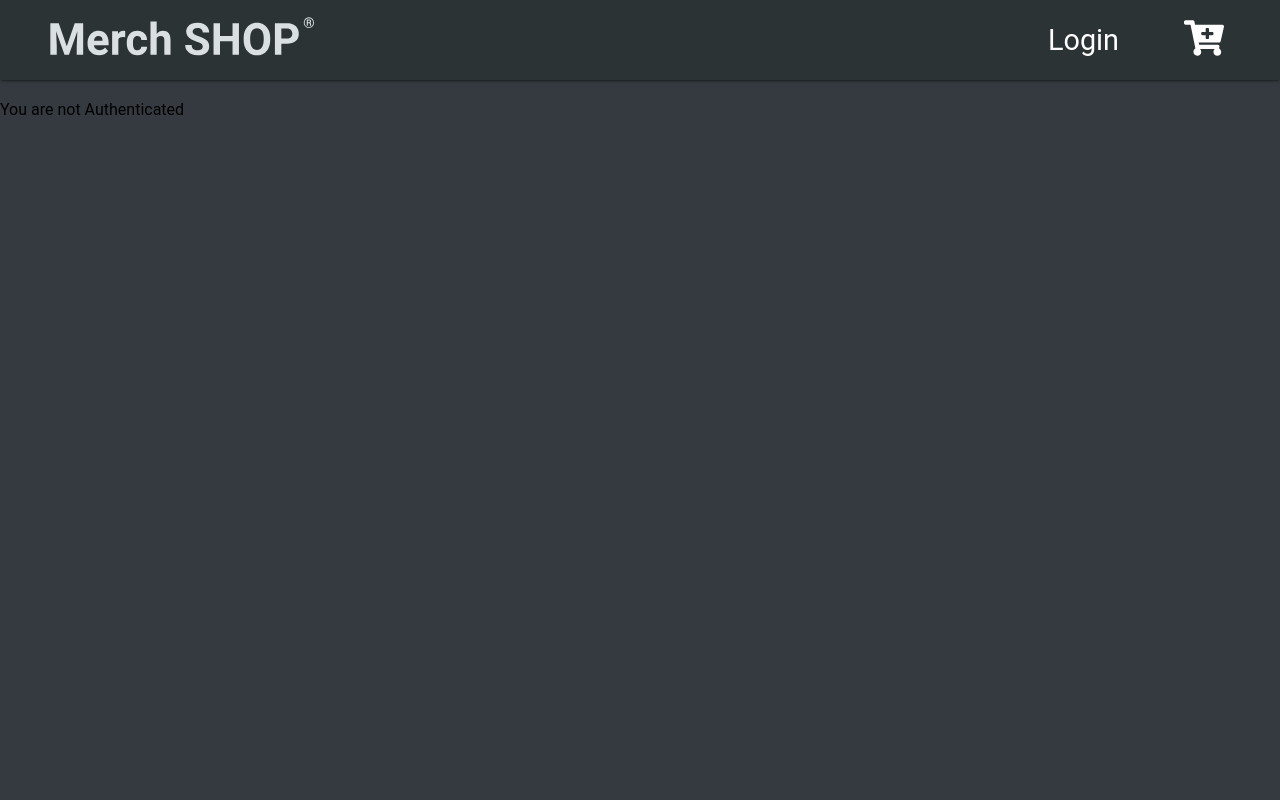
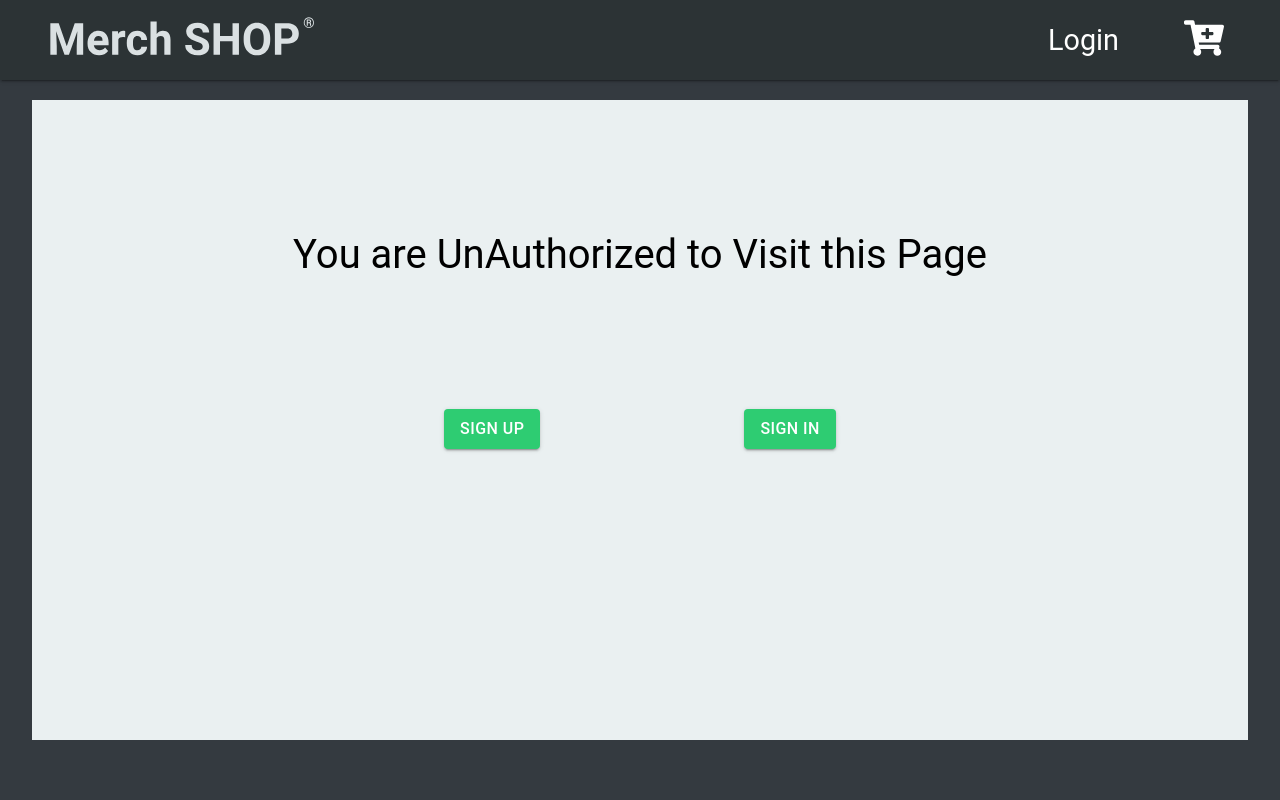
Before and after one commit to AryanshMahato/merch-shop-client, a React (Create React App) app: page /cart in a window 1280 px wide. Shown: the top 800 px of the page. Built offline with nearby package versions, Linux system fonts and the light colour scheme; no server answers.

Commit message:
UnAuthorizedPrompt Added

```diff
--- a/src/Containers/Cart/Cart.tsx
+++ b/src/Containers/Cart/Cart.tsx
@@ -7,13 +7,14 @@ import { getCart } from "../../Store/Action/Cart";
 import Background from "../../Components/Background/Background";
 import PriceDetails from "../../Components/PriceDetails/PriceDetails";
 import { Redirect } from "react-router-dom";
+import UnAuthorizedPrompt from "../UnAuthorizedPrompt/UnAuthorizedPrompt";
 
 const Cart = ({
   isAuthenticated,
   products,
   getCart,
   isLoading,
-  purchaseCompleted
+  purchaseCompleted,
 }: CartProps) => {
   const classes = styles();
 
@@ -21,16 +22,23 @@ const Cart = ({
     getCart();
   }, []);
 
-  if (!isAuthenticated) return <div>You are not Authenticated</div>;
+  if (!isAuthenticated)
+    return <UnAuthorizedPrompt />;
 
   return (
     <>
-      {purchaseCompleted && !isLoading ? <Redirect to={"/order"} /> : null}
+      {purchaseCompleted && !isLoading ? (
+        <Redirect to={"/order"} />
+      ) : null}
 
       {products && products.length ? (
-        <Background className={classes.background}>
+        <Background
+          className={classes.background}
+        >
           <div>
-            <h1 className={classes.annotation}>Proceed to Buy</h1>
+            <h1 className={classes.annotation}>
+              Proceed to Buy
+            </h1>
             <CartItems />
           </div>
           <PriceDetails />
@@ -55,10 +63,14 @@ const mapStateToProps = (state: any) => {
     isAuthenticated: state.user.authenticated,
     products: state.cart?.products,
     isLoading: state.core.isLoading,
-    purchaseCompleted: state.orders.purchaseCompleted
+    purchaseCompleted:
+      state.orders.purchaseCompleted,
   };
 };
 
 const mapDispatchToProps = { getCart };
 
-export default connect(mapStateToProps, mapDispatchToProps)(Cart);
+export default connect(
+  mapStateToProps,
+  mapDispatchToProps
+)(Cart);
--- /dev/null
+++ b/src/Containers/UnAuthorizedPrompt/UnAuthorizedPrompt.styles.ts
@@ -0,0 +1,43 @@
+import {
+  makeStyles,
+  Theme,
+} from "@material-ui/core";
+
+const styles = makeStyles((theme: Theme) => ({
+  root: {
+    flexFlow: "column",
+    justifyContent: "space-evenly",
+    alignItems: "center",
+    paddingBottom: "10rem",
+    [theme.breakpoints.down("xs")]: {
+      paddingBottom: "2rem",
+    },
+  },
+  annotation: {
+    textAlign: "center",
+    fontSize: "2.5rem",
+    fontWeight: "normal",
+    [theme.breakpoints.down("xs")]: {
+      fontSize: "1.5rem",
+    },
+  },
+  buttons: {
+    width: "80%",
+    display: "flex",
+    justifyContent: "space-evenly",
+    maxWidth: 800,
+    [theme.breakpoints.down("xs")]: {
+      flexFlow: "column",
+      height: 200,
+      alignItems: "center",
+    },
+  },
+  signUp: {
+    textDecoration: "none",
+  },
+  signIn: {
+    textDecoration: "none",
+  },
+}));
+
+export default styles;
--- /dev/null
+++ b/src/Containers/UnAuthorizedPrompt/UnAuthorizedPrompt.tsx
@@ -0,0 +1,32 @@
+import React from "react";
+import Background from "../../Components/Background/Background";
+import styles from "./UnAuthorizedPrompt.styles";
+import { NavButton } from "../../Global/Button/Buttons";
+import { Link } from "react-router-dom";
+
+const UnAuthorizedPrompt = () => {
+  const classes = styles();
+  return (
+    <Background className={classes.root}>
+      <h1 className={classes.annotation}>
+        You are UnAuthorized to Visit this Page
+      </h1>
+      <div className={classes.buttons}>
+        <Link
+          to={"/sign-up"}
+          className={classes.signUp}
+        >
+          <NavButton>Sign Up</NavButton>
+        </Link>
+        <Link
+          to={"/log-in"}
+          className={classes.signIn}
+        >
+          <NavButton>Sign In</NavButton>
+        </Link>
+      </div>
+    </Background>
+  );
+};
+
+export default UnAuthorizedPrompt;
--- a/src/Global/Button/Buttons.styles.ts
+++ b/src/Global/Button/Buttons.styles.ts
@@ -4,73 +4,80 @@ import { makeStyles } from "@material-ui/core/styles";
 const StyledButton = makeStyles(() =>
   createStyles({
     button: {
-      fontSize: "1rem"
+      fontSize: "1rem",
     },
     checkButton: {
       backgroundColor: "#01CBC6",
       "&:hover": {
-        backgroundColor: "#01b9b4"
-      }
+        backgroundColor: "#01b9b4",
+      },
     },
     authButton: {
       backgroundColor: "#3498DB",
       "&:hover": {
-        backgroundColor: "#328ecc"
-      }
+        backgroundColor: "#328ecc",
+      },
     },
     browseButton: {
       backgroundColor: "#2ECC72",
       color: "#fff",
       "&:hover": {
-        backgroundColor: "#2dbe66"
-      }
+        backgroundColor: "#2dbe66",
+      },
     },
     saveButton: {
       backgroundColor: "#2ECC72",
       color: "#fff",
       "&:hover": {
-        backgroundColor: "#2dbe66"
-      }
+        backgroundColor: "#2dbe66",
+      },
     },
     cancelButton: {
       backgroundColor: "#EA7773",
       color: "#fff",
       "&:hover": {
-        backgroundColor: "#db706c"
-      }
+        backgroundColor: "#db706c",
+      },
     },
     deleteButton: {
       height: "40px",
       backgroundColor: "#EA7773",
       color: "#fff",
       "&:hover": {
-        backgroundColor: "#db706c"
+        backgroundColor: "#db706c",
       },
       "& svg": {
         height: "28px",
-        width: "28px"
-      }
+        width: "28px",
+      },
     },
     editButton: {
       height: "40px",
       backgroundColor: "#fff",
       color: "#343A40",
       "&:hover": {
-        backgroundColor: "#dfdfdf"
+        backgroundColor: "#dfdfdf",
       },
       "& svg": {
         height: "28px",
-        width: "28px"
-      }
+        width: "28px",
+      },
     },
     newButton: {
       fontSize: "1.2rem",
       backgroundColor: "#2ECC72",
       color: "#fff",
       "&:hover": {
-        backgroundColor: "#2dbe66"
-      }
-    }
+        backgroundColor: "#2dbe66",
+      },
+    },
+    navButton: {
+      backgroundColor: "#2ECC72",
+      color: "#fff",
+      "&:hover": {
+        backgroundColor: "#2dbe66",
+      },
+    },
   })
 );
 
--- a/src/Global/Button/Buttons.tsx
+++ b/src/Global/Button/Buttons.tsx
@@ -10,7 +10,9 @@ interface ButtonProps {
   children?: React.ReactNode;
 }
 
-const AddToCartButton = ({ onClick }: ButtonProps) => {
+const AddToCartButton = ({
+  onClick,
+}: ButtonProps) => {
   const classes = styles();
   return (
     <>
@@ -25,7 +27,9 @@ const AddToCartButton = ({ onClick }: ButtonProps) => {
   );
 };
 
-const BuyNowButton = ({ onClick }: ButtonProps) => {
+const BuyNowButton = ({
+  onClick,
+}: ButtonProps) => {
   const classes = styles();
   return (
     <>
@@ -41,12 +45,18 @@ const BuyNowButton = ({ onClick }: ButtonProps) => {
   );
 };
 
-const CheckPinButton = ({ onClick }: ButtonProps) => {
+const CheckPinButton = ({
+  onClick,
+}: ButtonProps) => {
   const classes = styles();
   return (
     <>
       <Button
-        className={classes.button + " " + classes.checkButton}
+        className={
+          classes.button +
+          " " +
+          classes.checkButton
+        }
         variant={"contained"}
         color={"secondary"}
         onClick={onClick}
@@ -57,7 +67,9 @@ const CheckPinButton = ({ onClick }: ButtonProps) => {
   );
 };
 
-const ProceedForPaymentButton = ({ onClick }: ButtonProps) => {
+const ProceedForPaymentButton = ({
+  onClick,
+}: ButtonProps) => {
   const classes = styles();
   return (
     <>
@@ -78,7 +90,11 @@ const SaveButton = ({ onClick }: ButtonProps) => {
   return (
     <>
       <Button
-        className={classes.button + " " + classes.saveButton}
+        className={
+          classes.button +
+          " " +
+          classes.saveButton
+        }
         variant={"contained"}
         color={"primary"}
         onClick={onClick}
@@ -89,12 +105,17 @@ const SaveButton = ({ onClick }: ButtonProps) => {
   );
 };
 
-const NewButton = ({ onClick, children }: ButtonProps) => {
+const NewButton = ({
+  onClick,
+  children,
+}: ButtonProps) => {
   const classes = styles();
   return (
     <>
       <Button
-        className={classes.button + " " + classes.newButton}
+        className={
+          classes.button + " " + classes.newButton
+        }
         variant={"contained"}
         color={"primary"}
         onClick={onClick}
@@ -105,12 +126,18 @@ const NewButton = ({ onClick, children }: ButtonProps) => {
   );
 };
 
-const CancelButton = ({ onClick }: ButtonProps) => {
+const CancelButton = ({
+  onClick,
+}: ButtonProps) => {
   const classes = styles();
   return (
     <>
       <Button
-        className={classes.button + " " + classes.cancelButton}
+        className={
+          classes.button +
+          " " +
+          classes.cancelButton
+        }
         variant={"contained"}
         color={"primary"}
         onClick={onClick}
@@ -121,7 +148,9 @@ const CancelButton = ({ onClick }: ButtonProps) => {
   );
 };
 
-const DeleteButton = ({ onClick }: ButtonProps) => {
+const DeleteButton = ({
+  onClick,
+}: ButtonProps) => {
   const classes = styles();
   return (
     <>
@@ -153,12 +182,21 @@ const EditButton = ({ onClick }: ButtonProps) => {
   );
 };
 
-const LoginButton = ({ onClick, className }: ButtonProps) => {
+const LoginButton = ({
+  onClick,
+  className,
+}: ButtonProps) => {
   const classes = styles();
   return (
     <>
       <Button
-        className={classes.button + " " + classes.authButton + " " + className}
+        className={
+          classes.button +
+          " " +
+          classes.authButton +
+          " " +
+          className
+        }
         variant={"contained"}
         color={"primary"}
         onClick={onClick}
@@ -170,12 +208,18 @@ const LoginButton = ({ onClick, className }: ButtonProps) => {
   );
 };
 
-const SignUpButton = ({ onClick }: ButtonProps) => {
+const SignUpButton = ({
+  onClick,
+}: ButtonProps) => {
   const classes = styles();
   return (
     <>
       <Button
-        className={classes.button + " " + classes.authButton}
+        className={
+          classes.button +
+          " " +
+          classes.authButton
+        }
         variant={"contained"}
         color={"primary"}
         onClick={onClick}
@@ -187,16 +231,42 @@ const SignUpButton = ({ onClick }: ButtonProps) => {
   );
 };
 
-const BrowseMoreProductsButton = ({ onClick }: ButtonProps) => {
+const BrowseMoreProductsButton = ({
+  onClick,
+}: ButtonProps) => {
   const classes = styles();
   return (
     <>
       <Button
-        className={classes.button + " " + classes.browseButton}
+        className={
+          classes.button +
+          " " +
+          classes.browseButton
+        }
         variant={"contained"}
         onClick={onClick}
       >
         Browse more Product
+      </Button>
+    </>
+  );
+};
+
+const NavButton = ({
+  onClick,
+  children,
+}: ButtonProps) => {
+  const classes = styles();
+  return (
+    <>
+      <Button
+        className={
+          classes.button + " " + classes.navButton
+        }
+        variant={"contained"}
+        onClick={onClick}
+      >
+        {children}
       </Button>
     </>
   );
@@ -214,5 +284,6 @@ export {
   CancelButton,
   DeleteButton,
   EditButton,
-  NewButton
+  NewButton,
+  NavButton,
 };
```
